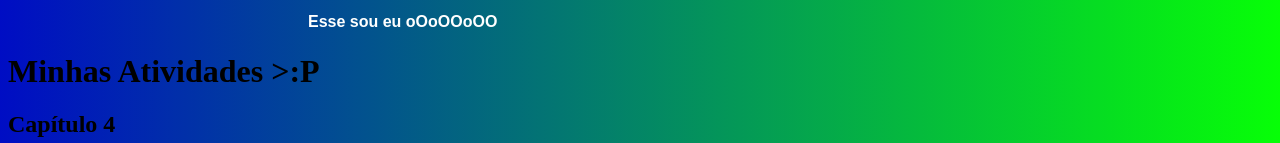
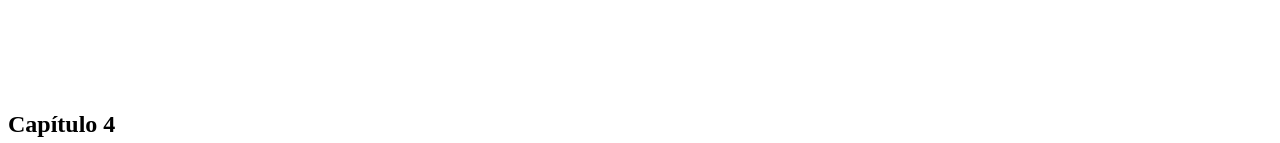
Before and after one commit to Natsulo1/Natsulo1.github.io, a plain HTML site: page index.html in a window 1280 px wide. Shown: the part 342-485 px from the top of the page. Drawn offline with Linux system fonts and the light colour scheme.

Commit message:
Update index.html

```diff
--- a/index.html
+++ b/index.html
@@ -5,7 +5,7 @@
     <body>
         <style>
             body {
-                background: linear-gradient(to left, rgb(7, 255, 7), rgb(0, 13, 196))
+                background: linear-gradient(to up, rgb(7, 255, 7), rgb(0, 13, 196))
             }
         </style>
         <h1 style="font-family: Arial; color: rgb(255, 255, 255)">Olá, esse é meu curriculo</h1>
@@ -14,7 +14,7 @@
         <p style="font-family: Arial; color: rgb(255, 255, 255); position:relative; left:300px"><b>Esse sou eu oOoOOoOO</b></p>
         <p style="position: relative; ; left:400px; font-family: Arial; color: white"></p>
         <h3 style="font-family: Arial; color: rgb(255, 255, 255)"></h3>
-        <h1>Minhas Atividades >:P</h1>
+        <h1 style="font-family: Arial; color: rgb(255, 255, 255)">Minhas Atividades >:P</h1>
 
     <h2>Capítulo 4</h2>
     <ul>
```
